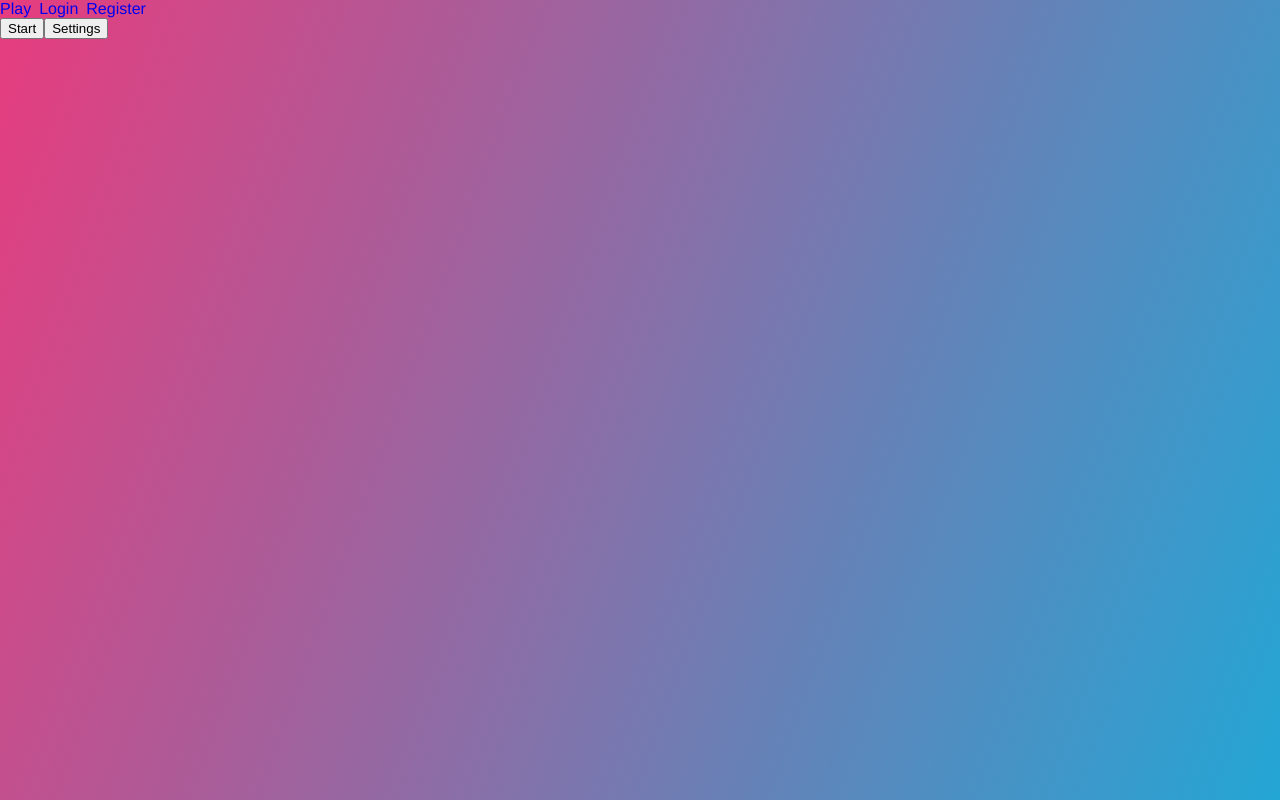
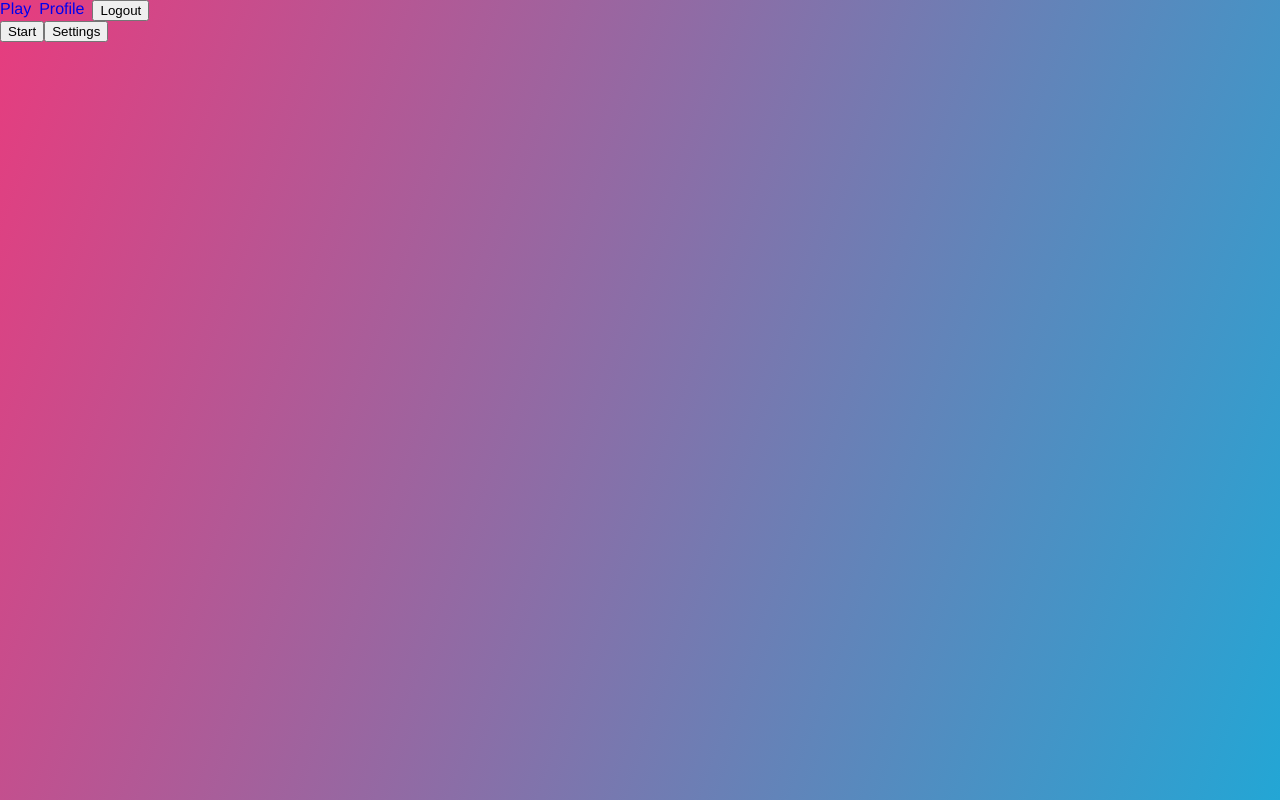
Before and after one commit to michaelgreenl/reaction-client, a Vue app: page /game in a window 1280 px wide. Built offline with nearby package versions, Linux system fonts and the light colour scheme; no server answers; sample sign-in values are in the browser's storage.

Commit message:
feat: updated navbar with auth views

```diff
--- a/src/components/Navbar.vue
+++ b/src/components/Navbar.vue
@@ -1,10 +1,17 @@
-<script setup></script>
+<script setup>
+import { useAuthStore } from '@/stores/authStore.js';
+import Button from '@/components/Button.vue';
+
+const authStore = useAuthStore();
+</script>
 
 <template>
     <nav>
         <router-link to="/">Play</router-link>
-        <router-link to="/login">Login</router-link>
-        <router-link to="/register">Register</router-link>
+        <router-link v-if="!authStore.isAuthenticated" to="/login">Login</router-link>
+        <router-link v-if="!authStore.isAuthenticated" to="/register">Register</router-link>
+        <router-link v-if="authStore.isAuthenticated" to="/profile">Profile</router-link>
+        <Button v-if="authStore.isAuthenticated" @click="authStore.logout" text="Logout" />
     </nav>
 </template>
 
```
